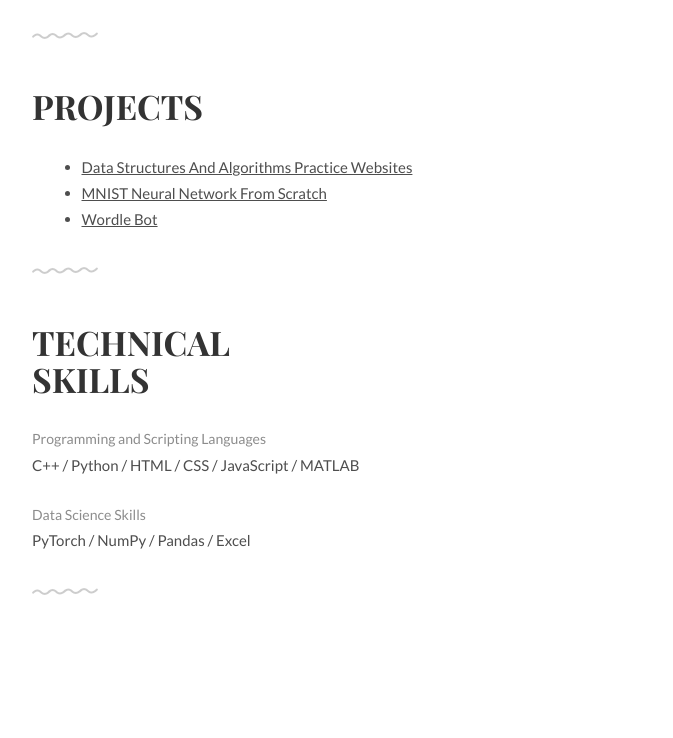
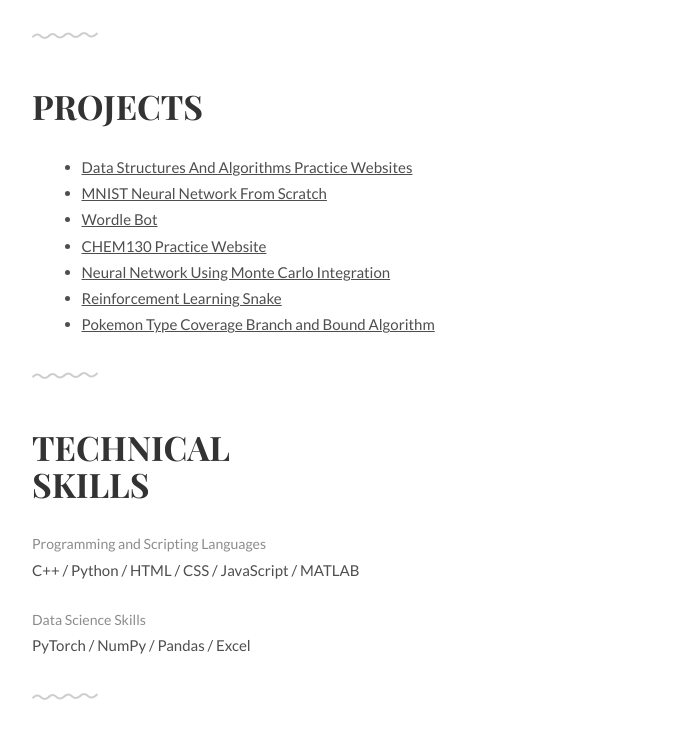
Before and after one commit to kevincal1226/kevincal1226.github.io, a plain HTML site: page index.html in a window 1280 px wide. Shown: the part 1202-1940 px from the top of the page, without its empty margins (297-970 px from the left). Before the commit the page ends 1845 px from the top, so only its background shows below. Drawn offline with Linux system fonts and the light colour scheme.

Commit message:
updated projects list

```diff
--- a/index.html
+++ b/index.html
@@ -142,6 +142,13 @@
                         Practice Websites</a></li>
                 <li><a href="https://github.com/kevincal1226/mnist">MNIST Neural Network From Scratch</a></li>
                 <li><a href="https://github.com/kevincal1226/wordle-bot">Wordle Bot</a></li>
+                <li><a href="https://kevincal1226.github.io/CHEM130-Help/">CHEM130 Practice Website</a></li>
+                <li><a href="https://github.com/kevincal1226/personal-neural-net">Neural Network Using Monte Carlo
+                        Integration</a></li>
+                <li><a href="https://github.com/kevincal1226/reinforcement-learning-snake">Reinforcement Learning
+                        Snake</a></li>
+                <li><a href="https://github.com/kevincal1226/pokemon-backtracking-type-coverage">Pokemon Type
+                        Coverage Branch and Bound Algorithm</a></li>
             </ul>
         </div>
     </div>
```
